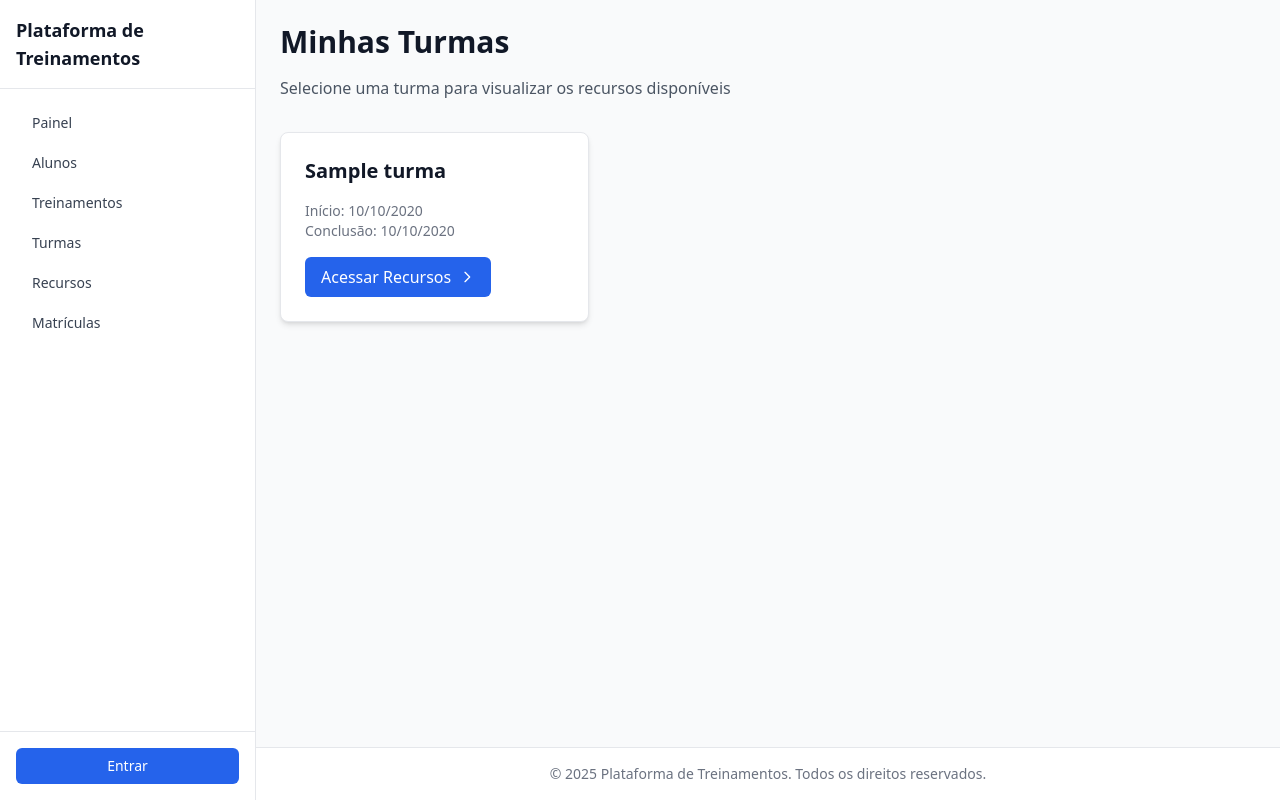
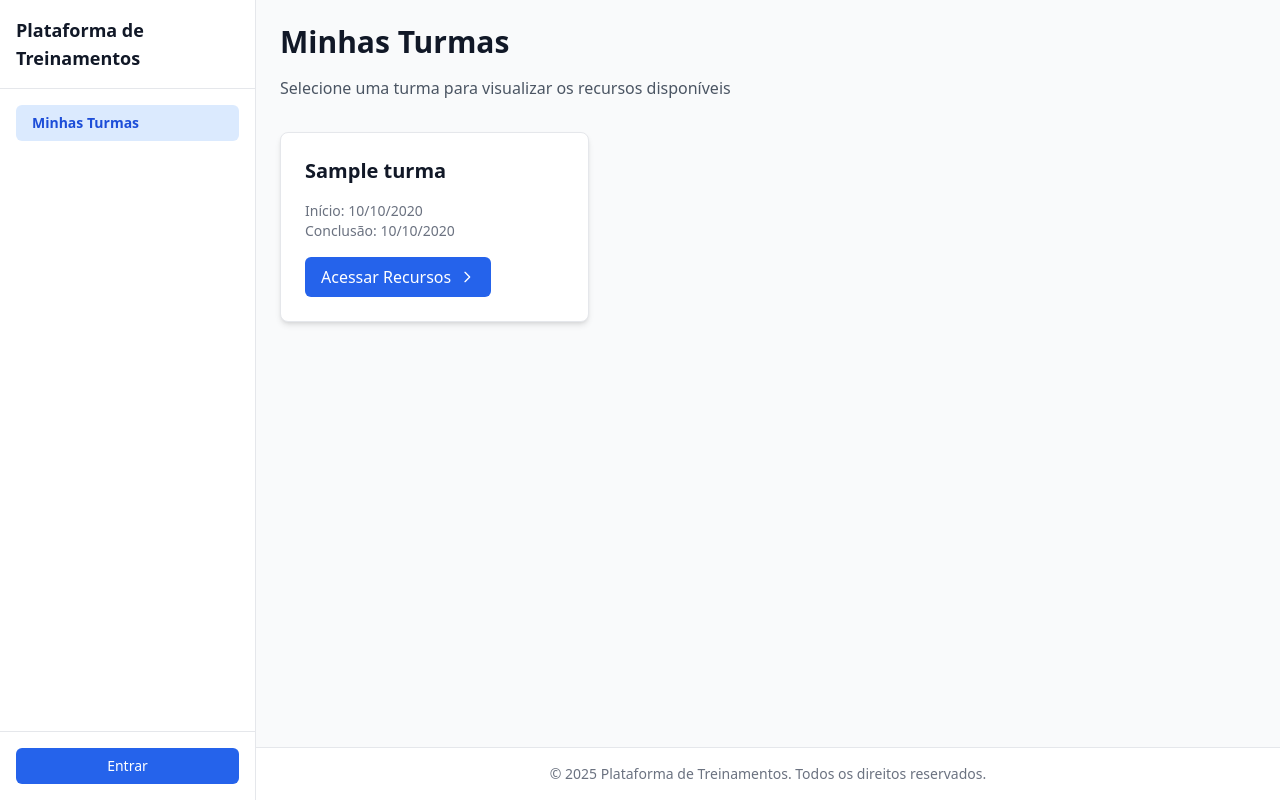
Before and after one commit to vinipadilha/ProjetoPython, a Django app: template templates/aluno/turmas.html in a window 1280 px wide. Run offline with Django 4.2, Linux system fonts and the light colour scheme; the template is opened without the code that fills it: most values are stand-ins (such as "Sample title", 1, 10 or a date in 2020); some libraries are stand-ins or nearby versions.

Commit message:
feat: criar sidebar administrativa com indicador de aba ativa

```diff
--- a/templates/base.html
+++ b/templates/base.html
@@ -13,24 +13,29 @@
         </div>
 
         <nav class="flex-1 p-4 space-y-1">
-            <a href="/painel/" class="block px-4 py-2 text-sm font-medium text-gray-700 rounded-md hover:bg-gray-100 transition-colors duration-200">
-                Painel
+            {% if request.user.is_staff or request.user.is_superuser %}
+            {% with current_path=request.path %}
+            <a href="/admin/" class="block px-4 py-2 text-sm font-medium rounded-md transition-colors duration-200 {% if current_path == '/admin/' or current_path == '/admin' %}bg-blue-100 text-blue-700 font-semibold{% else %}text-gray-700 hover:bg-gray-100{% endif %}">
+                Dashboard
             </a>
-            <a href="/admin/accounts/aluno/" class="block px-4 py-2 text-sm font-medium text-gray-700 rounded-md hover:bg-gray-100 transition-colors duration-200">
+            <a href="/admin/trainings/treinamento/" class="block px-4 py-2 text-sm font-medium rounded-md transition-colors duration-200 {% if 'trainings/treinamento' in current_path %}bg-blue-100 text-blue-700 font-semibold{% else %}text-gray-700 hover:bg-gray-100{% endif %}">
+                Treinamentos
+            </a>
+            <a href="/admin/trainings/turma/" class="block px-4 py-2 text-sm font-medium rounded-md transition-colors duration-200 {% if 'trainings/turma' in current_path %}bg-blue-100 text-blue-700 font-semibold{% else %}text-gray-700 hover:bg-gray-100{% endif %}">
+                Turmas
+            </a>
+            <a href="/admin/resourcesapp/recurso/" class="block px-4 py-2 text-sm font-medium rounded-md transition-colors duration-200 {% if 'resourcesapp/recurso' in current_path %}bg-blue-100 text-blue-700 font-semibold{% else %}text-gray-700 hover:bg-gray-100{% endif %}">
+                Recursos
+            </a>
+            <a href="/admin/accounts/aluno/" class="block px-4 py-2 text-sm font-medium rounded-md transition-colors duration-200 {% if 'accounts/aluno' in current_path %}bg-blue-100 text-blue-700 font-semibold{% else %}text-gray-700 hover:bg-gray-100{% endif %}">
                 Alunos
             </a>
-            <a href="/admin/trainings/treinamento/" class="block px-4 py-2 text-sm font-medium text-gray-700 rounded-md hover:bg-gray-100 transition-colors duration-200">
-                Treinamentos
+            {% endwith %}
+            {% else %}
+            <a href="{% url 'aluno_turmas' %}" class="block px-4 py-2 text-sm font-medium rounded-md transition-colors duration-200 {% if '/aluno/turmas' in request.path %}bg-blue-100 text-blue-700 font-semibold{% else %}text-gray-700 hover:bg-gray-100{% endif %}">
+                Minhas Turmas
             </a>
-            <a href="/admin/trainings/turma/" class="block px-4 py-2 text-sm font-medium text-gray-700 rounded-md hover:bg-gray-100 transition-colors duration-200">
-                Turmas
-            </a>
-            <a href="/admin/resourcesapp/recurso/" class="block px-4 py-2 text-sm font-medium text-gray-700 rounded-md hover:bg-gray-100 transition-colors duration-200">
-                Recursos
-            </a>
-            <a href="/admin/enrollments/matricula/" class="block px-4 py-2 text-sm font-medium text-gray-700 rounded-md hover:bg-gray-100 transition-colors duration-200">
-                Matrículas
-            </a>
+            {% endif %}
         </nav>
 
         <div class="p-4 border-t border-gray-200">
```
